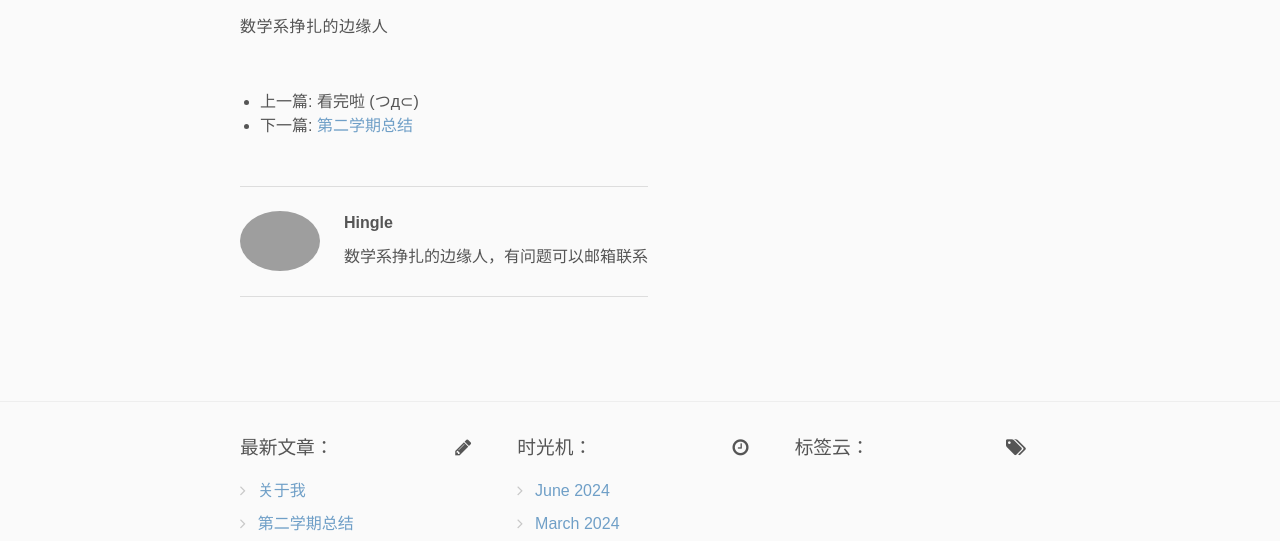
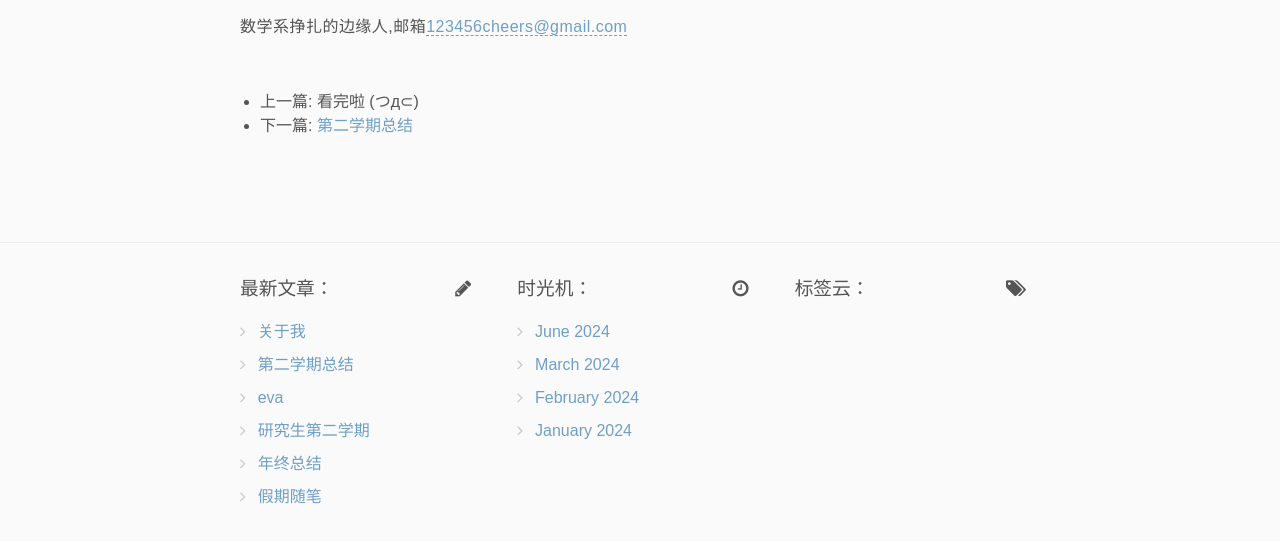
Before and after one commit to keptune/keptune.github.io, a plain HTML site: page 2024/06/27/关于我/index.html in a window 1280 px wide. Shown: the part 204-745 px from the top of the page. Drawn offline with Linux system fonts and the light colour scheme; grey boxes are pictures that could not be loaded.

Commit message:
Site updated: 2024-06-27 14:16:09

```diff
--- a/2024/06/27/关于我/index.html
+++ b/2024/06/27/关于我/index.html
@@ -59,7 +59,7 @@
         </section>
         <article class="post-content">
 
-            <p>数学系挣扎的边缘人</p>
+            <p>数学系挣扎的边缘人,邮箱<a href="mailto:&#x31;&#50;&#51;&#52;&#x35;&#x36;&#x63;&#x68;&#101;&#x65;&#x72;&#x73;&#64;&#103;&#109;&#97;&#105;&#x6c;&#x2e;&#x63;&#x6f;&#x6d;">&#x31;&#50;&#51;&#52;&#x35;&#x36;&#x63;&#x68;&#101;&#x65;&#x72;&#x73;&#64;&#103;&#109;&#97;&#105;&#x6c;&#x2e;&#x63;&#x6f;&#x6d;</a></p>
 
         </article>
         <section class="post-near">
@@ -73,18 +73,6 @@
             </ul>
         </section>
 
-
-        <section class="post-author">
-
-            <figure class="author-avatar">
-                <img src="https://sdn.geekzu.org/avatar/d22eb460ecab37fcd7205e6a3c55c228?s=200&r=X&d=" alt="Hingle" />
-            </figure>
-
-            <div class="author-info">
-                <h4>Hingle</h4>
-                <p>数学系挣扎的边缘人，有问题可以邮箱联系</p>
-            </div>
-        </section>
 
     </div>
 </main>
```
Also changed, not shown: 2024/01/12/假前随笔/index.html (+0 -12 lines), 2024/01/12/由来/index.html (+0 -12 lines), 2024/01/14/假期随笔/index.html (+0 -12 lines), 2024/02/10/年终总结/index.html (+0 -12 lines), 2024/03/01/研究生第二学期/index.html (+0 -12 lines), 2024/06/26/eva/index.html (+0 -12 lines), 2024/06/26/第二学期总结/index.html (+0 -12 lines), archives/2024/06/index.html (+1 -2 lines), archives/2024/index.html (+1 -2 lines), archives/index.html (+1 -2 lines), index.html (+1 -2 lines).
